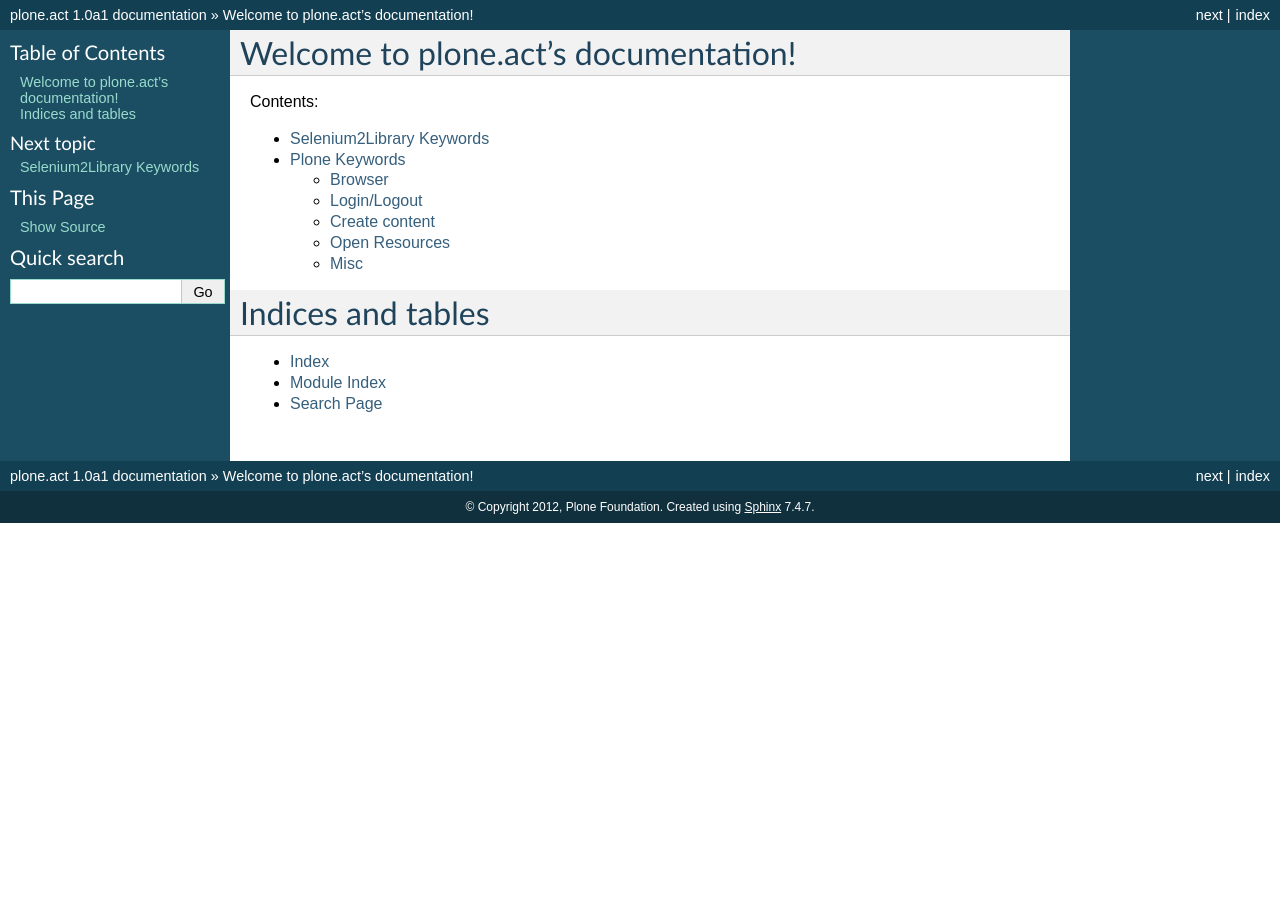
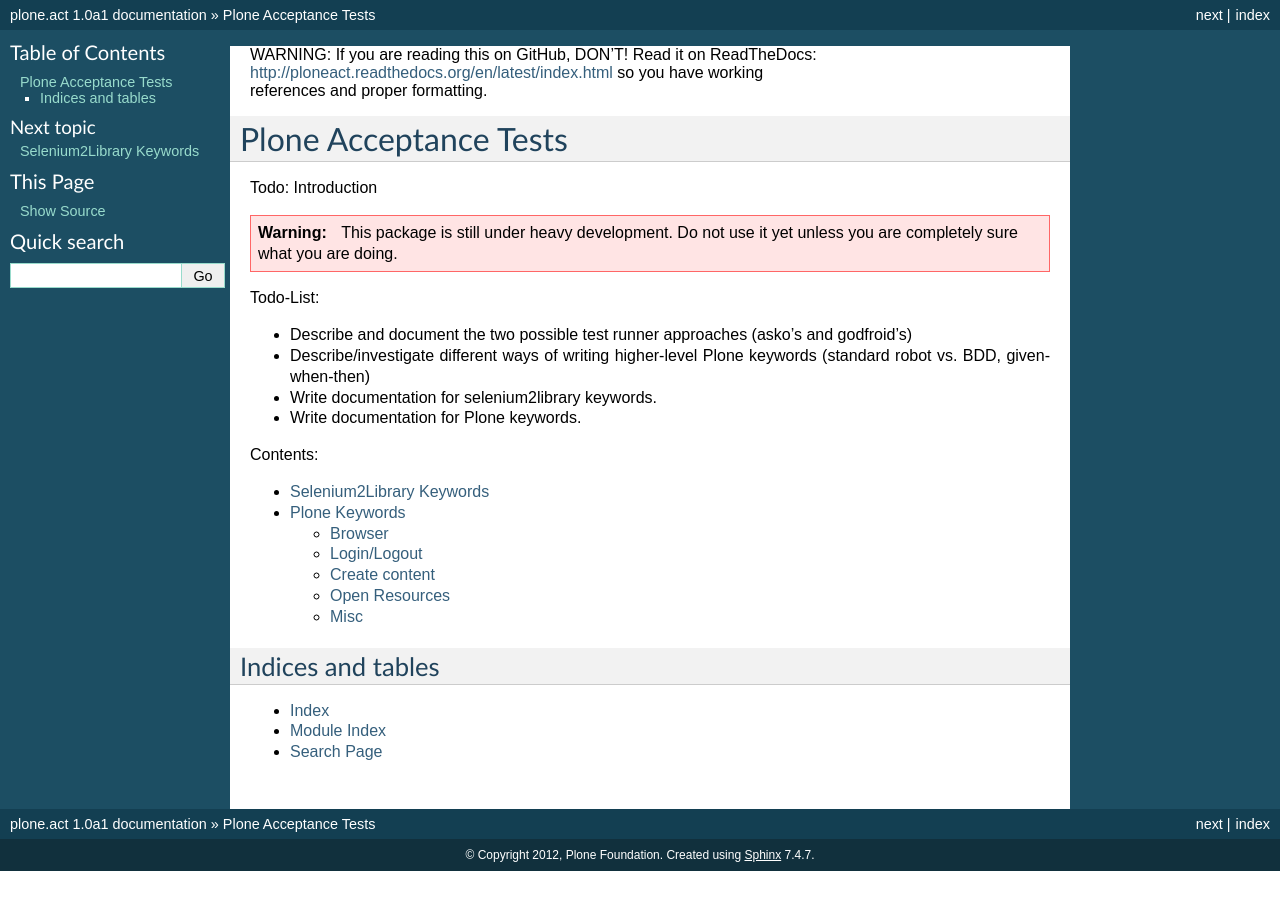
Before and after one commit to plone/plone.app.robotframework, a Sphinx documentation site: the page built from docs/source/index.rst, in a window 1280 px wide. Built offline with Sphinx 7.4.7, drawn with Linux system fonts in a browser that asks for light colours.

Commit message:
Todo list and front-page formatting added.

```diff
--- a/docs/source/index.rst
+++ b/docs/source/index.rst
@@ -1,10 +1,29 @@
-.. plone.act documentation master file, created by
-   sphinx-quickstart on Wed Sep 12 14:43:02 2012.
-   You can adapt this file completely to your liking, but it should at least
-   contain the root `toctree` directive.
+.. line-block::
 
-Welcome to plone.act's documentation!
-=====================================
+    WARNING: If you are reading this on GitHub, DON'T! Read it on ReadTheDocs:
+    http://ploneact.readthedocs.org/en/latest/index.html so you have working
+    references and proper formatting.
+
+
+*******************************
+Plone Acceptance Tests
+*******************************
+
+Todo: Introduction
+
+.. warning::
+
+    This package is still under heavy development. Do not use it yet unless you
+    are completely sure what you are doing.
+
+
+Todo-List:
+
+- Describe and document the two possible test runner approaches (asko's and godfroid's)
+- Describe/investigate different ways of writing higher-level Plone keywords (standard robot vs. BDD, given-when-then)
+- Write documentation for selenium2library keywords.
+- Write documentation for Plone keywords.
+
 
 Contents:
 
```
